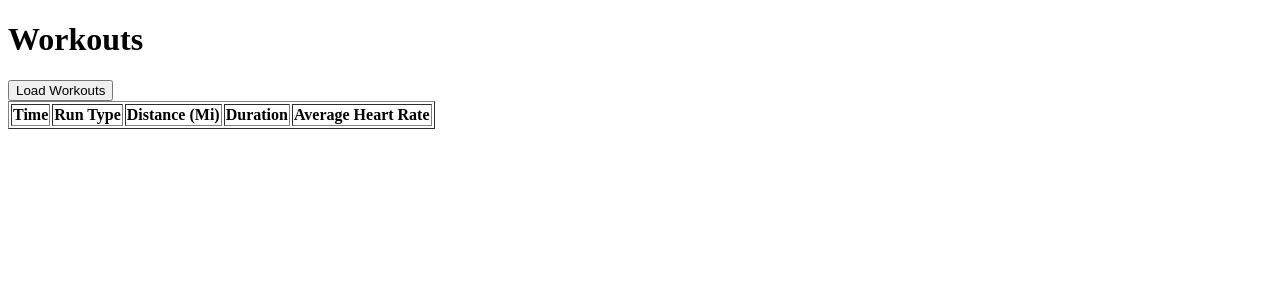
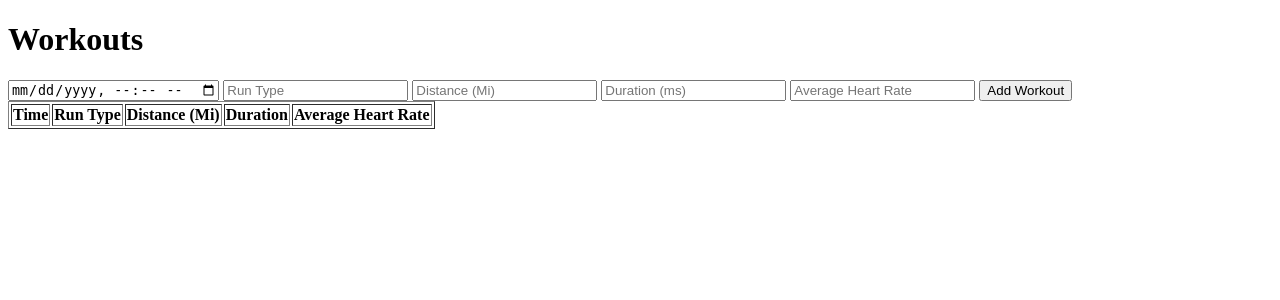
Before and after one commit to charleshb417/running-app, a FastAPI app: page / in a window 1280 px wide. Shown: the top 300 px of the page. Run offline with FastAPI, Linux system fonts and the light colour scheme; lists and menus that the app fills with data are empty; some libraries are stand-ins or nearby versions.

Commit message:
create form

```diff
--- a/app/main.py
+++ b/app/main.py
@@ -1,10 +1,12 @@
 from fastapi import Depends, FastAPI, Request
 from fastapi.responses import HTMLResponse
 from fastapi.templating import Jinja2Templates
+from sqlalchemy.orm import Session
 
 from app.database import engine
-from app.dependencies import get_templates
+from app.dependencies import get_db, get_templates
 from app.models import Base
+from app.repositories import WorkoutRepository
 from app.routers import workouts
 
 Base.metadata.create_all(bind=engine)
@@ -15,6 +17,11 @@ app.include_router(workouts.router)
 
 @app.get("/", response_class=HTMLResponse)
 async def read_root(
-    request: Request, templates: Jinja2Templates = Depends(get_templates)
+    request: Request,
+    templates: Jinja2Templates = Depends(get_templates),
+    db: Session = Depends(get_db),
 ):
-    return templates.TemplateResponse("index.html", {"request": request})
+    db_workouts = WorkoutRepository(db).list()
+    return templates.TemplateResponse(
+        "index.html", {"request": request, "workouts": db_workouts}
+    )
--- a/templates/index.html
+++ b/templates/index.html
@@ -7,12 +7,14 @@
 </head>
 <body>
     <h1>Workouts</h1>
-    <button
-            hx-get="/workouts"
-            hx-trigger="click"
-            hx-target="#workout-table-body"
-            hx-headers='{"Accept": "text/html"}'
-    >Load Workouts</button>
+    <form id="add-workout-form" hx-post="/workouts" hx-target="#workout-table-body" hx-swap="beforeend" hx-headers='{"Accept": "text/html"}'>
+        <input type="datetime-local" name="timestamp" required>
+        <input type="text" name="run_type" placeholder="Run Type" required>
+        <input type="number" step="0.01" name="distance_in_mi" placeholder="Distance (Mi)" required>
+        <input type="number" name="duration_in_ms" placeholder="Duration (ms)" required>
+        <input type="number" name="avg_heart_rate" placeholder="Average Heart Rate" required>
+        <button type="submit">Add Workout</button>
+    </form>
     <table border="1">
         <thead>
             <tr>
@@ -24,7 +26,7 @@
             </tr>
         </thead>
         <tbody id="workout-table-body">
-            <!-- Data will be inserted here by HTMX -->
+            {% include "workouts.html" %}
         </tbody>
     </table>
 </body>
```
Also changed, not shown: app/routers/workouts.py (+30 -3 lines), README.md.
